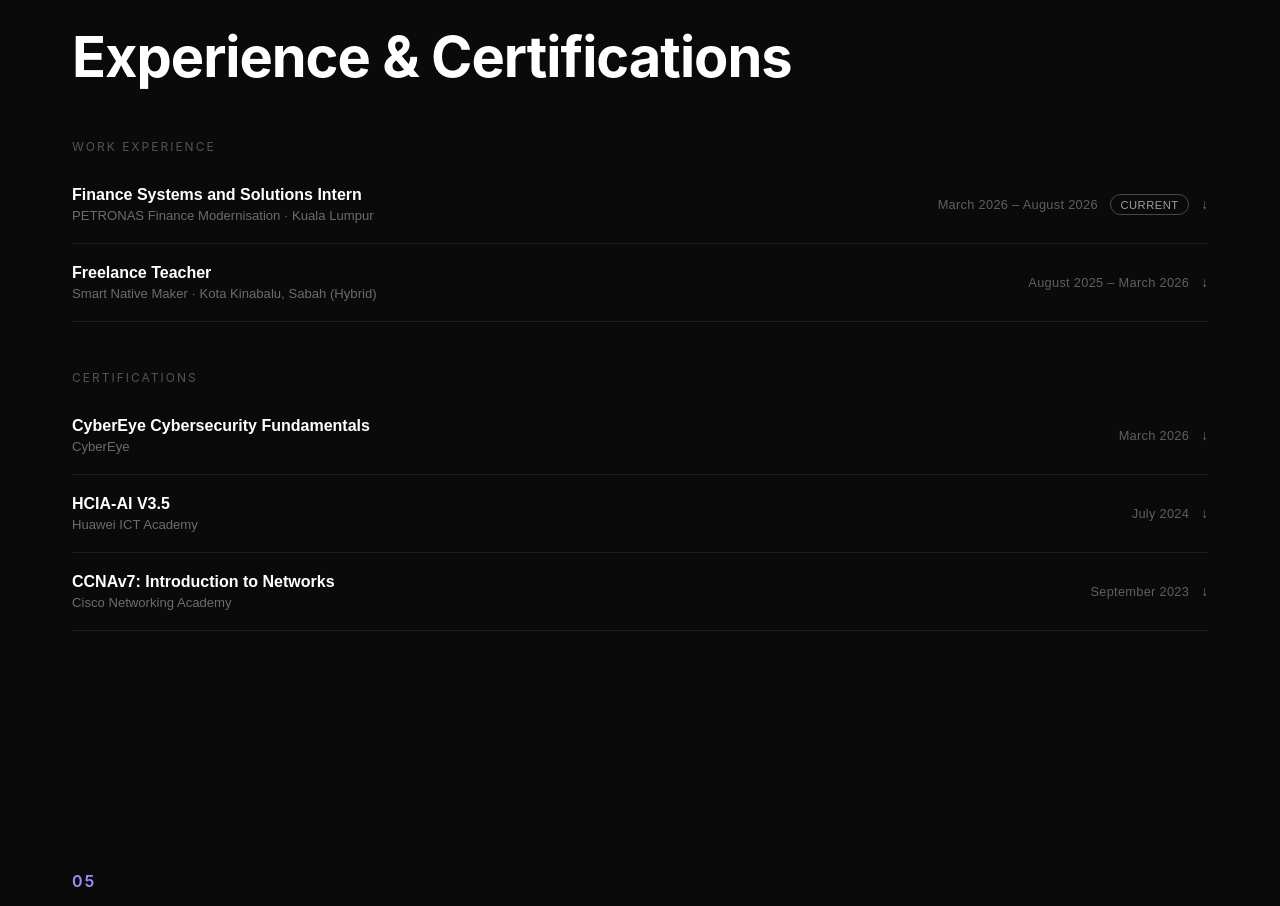
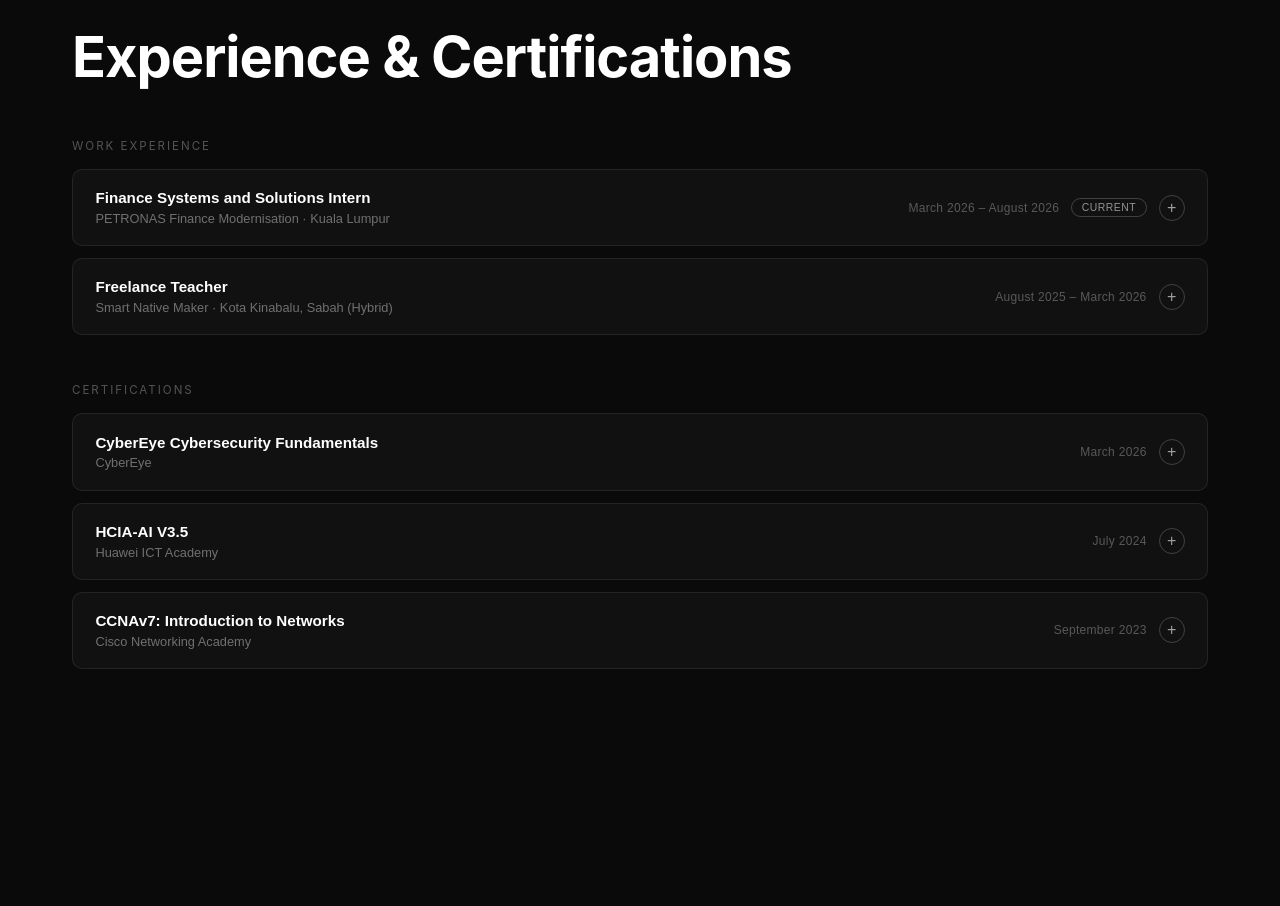
Before and after one commit to moondianzz/nuruldiana-portfolio, a React (Create React App) app: page / in a window 1280 px wide. Shown: the part 5420-6326 px from the top of the page. Built offline with nearby package versions, Linux system fonts and the light colour scheme.

Commit message:
Style experience/cert items as cards with + toggle indicator

```diff
--- a/src/components/Experience.css
+++ b/src/components/Experience.css
@@ -16,16 +16,29 @@
 }
 
 .exp-block-label {
-  font-size: 0.75rem;
+  font-size: 0.72rem;
   letter-spacing: 2px;
   text-transform: uppercase;
   color: rgba(255, 255, 255, 0.3);
-  margin-bottom: 0.75rem;
+  margin-bottom: 1rem;
 }
 
-/* Accordion */
+/* Accordion cards */
 .acc-item {
-  border-bottom: 1px solid rgba(255, 255, 255, 0.07);
+  background: #111;
+  border: 1px solid rgba(255, 255, 255, 0.08);
+  border-radius: 10px;
+  margin-bottom: 0.75rem;
+  overflow: hidden;
+  transition: border-color 0.25s ease;
+}
+
+.acc-item:hover {
+  border-color: rgba(255, 255, 255, 0.18);
+}
+
+.acc-item.is-open {
+  border-color: rgba(255, 255, 255, 0.15);
 }
 
 .acc-header {
@@ -36,31 +49,26 @@
   display: flex;
   justify-content: space-between;
   align-items: center;
-  padding: 1.25rem 0;
+  padding: 1.2rem 1.4rem;
   cursor: pointer;
   gap: 1rem;
   text-align: left;
-  transition: opacity 0.2s ease;
-}
-
-.acc-header:hover {
-  opacity: 0.75;
 }
 
 .acc-left {
   display: flex;
   flex-direction: column;
-  gap: 0.25rem;
+  gap: 0.3rem;
 }
 
 .acc-title {
-  font-size: 1rem;
+  font-size: 0.95rem;
   font-weight: 600;
   color: #fff;
 }
 
 .acc-sub {
-  font-size: 0.82rem;
+  font-size: 0.8rem;
   color: rgba(255, 255, 255, 0.4);
 }
 
@@ -72,42 +80,63 @@
 }
 
 .acc-period {
-  font-size: 0.8rem;
-  color: rgba(255, 255, 255, 0.35);
+  font-size: 0.75rem;
+  color: rgba(255, 255, 255, 0.3);
   letter-spacing: 0.3px;
 }
 
 .acc-badge {
-  font-size: 0.7rem;
+  font-size: 0.65rem;
   padding: 0.2rem 0.6rem;
-  border: 1px solid rgba(255, 255, 255, 0.25);
+  border: 1px solid rgba(255, 255, 255, 0.2);
   border-radius: 20px;
-  color: rgba(255, 255, 255, 0.6);
+  color: rgba(255, 255, 255, 0.55);
   letter-spacing: 0.5px;
   text-transform: uppercase;
 }
 
-.acc-arrow {
-  font-size: 0.85rem;
-  color: rgba(255, 255, 255, 0.4);
-  transition: transform 0.3s ease;
-  display: inline-block;
+/* Plus/minus toggle icon */
+.acc-toggle {
+  width: 26px;
+  height: 26px;
+  border-radius: 50%;
+  border: 1px solid rgba(255, 255, 255, 0.2);
+  display: flex;
+  align-items: center;
+  justify-content: center;
+  flex-shrink: 0;
+  color: rgba(255, 255, 255, 0.6);
+  font-size: 1rem;
+  font-weight: 300;
+  transition: all 0.25s ease;
+  line-height: 1;
 }
 
-.acc-arrow.open {
-  transform: rotate(180deg);
+.acc-item:hover .acc-toggle {
+  border-color: rgba(255, 255, 255, 0.5);
+  color: #fff;
 }
 
+.acc-item.is-open .acc-toggle {
+  background: rgba(255, 255, 255, 0.1);
+  border-color: rgba(255, 255, 255, 0.4);
+  color: #fff;
+  transform: rotate(45deg);
+}
+
+/* Body */
 .acc-body {
-  padding: 0 0 1.5rem;
+  padding: 0 1.4rem 1.4rem;
+  border-top: 1px solid rgba(255, 255, 255, 0.06);
   animation: fadeDown 0.25s ease;
 }
 
 .acc-dept {
-  font-size: 0.8rem;
-  color: rgba(255, 255, 255, 0.35);
-  margin-bottom: 1rem;
+  font-size: 0.75rem;
+  color: rgba(255, 255, 255, 0.3);
+  margin: 0.9rem 0 0.9rem;
   letter-spacing: 0.3px;
+  text-transform: uppercase;
 }
 
 .acc-list {
@@ -115,28 +144,31 @@
   padding: 0;
   display: flex;
   flex-direction: column;
-  gap: 0.6rem;
+  gap: 0.55rem;
 }
 
 .acc-list li {
-  font-size: 0.9rem;
-  color: rgba(255, 255, 255, 0.6);
-  line-height: 1.6;
-  padding-left: 1.2rem;
+  font-size: 0.875rem;
+  color: rgba(255, 255, 255, 0.55);
+  line-height: 1.65;
+  padding-left: 1rem;
   position: relative;
 }
 
 .acc-list li::before {
-  content: '–';
+  content: '·';
   position: absolute;
   left: 0;
-  color: rgba(255, 255, 255, 0.25);
+  color: rgba(255, 255, 255, 0.3);
+  font-size: 1.1rem;
+  line-height: 1.5;
 }
 
 .acc-desc {
-  font-size: 0.9rem;
-  color: rgba(255, 255, 255, 0.6);
-  line-height: 1.6;
+  font-size: 0.875rem;
+  color: rgba(255, 255, 255, 0.55);
+  line-height: 1.65;
+  margin-top: 0.9rem;
 }
 
 @keyframes fadeDown {
@@ -149,13 +181,18 @@
     padding: 4rem 0;
   }
 
+  .acc-header {
+    padding: 1rem 1.1rem;
+    align-items: flex-start;
+  }
+
+  .acc-body {
+    padding: 0 1.1rem 1.1rem;
+  }
+
   .acc-right {
     flex-direction: column;
     align-items: flex-end;
     gap: 0.4rem;
   }
-
-  .acc-header {
-    align-items: flex-start;
-  }
 }
--- a/src/components/Experience.js
+++ b/src/components/Experience.js
@@ -5,7 +5,7 @@
   {
     role: 'Finance Systems and Solutions Intern',
     company: 'PETRONAS Finance Modernisation',
-    department: 'Finance Shared Services (FSS) - Xp&A Team',
+    department: 'Finance Shared Services (FSS) - xP&A Team',
     location: 'Kuala Lumpur',
     period: 'March 2026 – August 2026',
     current: true,
@@ -68,7 +68,7 @@
         <div className="exp-block">
           <div className="exp-block-label">Work Experience</div>
           {experiences.map((exp, i) => (
-            <div key={i} className="acc-item">
+            <div key={i} className={`acc-item ${openExp === i ? 'is-open' : ''}`}>
               <button className="acc-header" onClick={() => setOpenExp(openExp === i ? null : i)}>
                 <div className="acc-left">
                   <span className="acc-title">{exp.role}</span>
@@ -77,7 +77,7 @@
                 <div className="acc-right">
                   <span className="acc-period">{exp.period}</span>
                   {exp.current && <span className="acc-badge">Current</span>}
-                  <span className={`acc-arrow ${openExp === i ? 'open' : ''}`}>↓</span>
+                  <span className="acc-toggle">+</span>
                 </div>
               </button>
               {openExp === i && (
@@ -97,7 +97,7 @@
         <div className="exp-block">
           <div className="exp-block-label">Certifications</div>
           {certificates.map((cert, i) => (
-            <div key={i} className="acc-item">
+            <div key={i} className={`acc-item ${openCert === i ? 'is-open' : ''}`}>
               <button className="acc-header" onClick={() => setOpenCert(openCert === i ? null : i)}>
                 <div className="acc-left">
                   <span className="acc-title">{cert.name}</span>
@@ -105,7 +105,7 @@
                 </div>
                 <div className="acc-right">
                   <span className="acc-period">{cert.date}</span>
-                  <span className={`acc-arrow ${openCert === i ? 'open' : ''}`}>↓</span>
+                  <span className="acc-toggle">+</span>
                 </div>
               </button>
               {openCert === i && (
```
